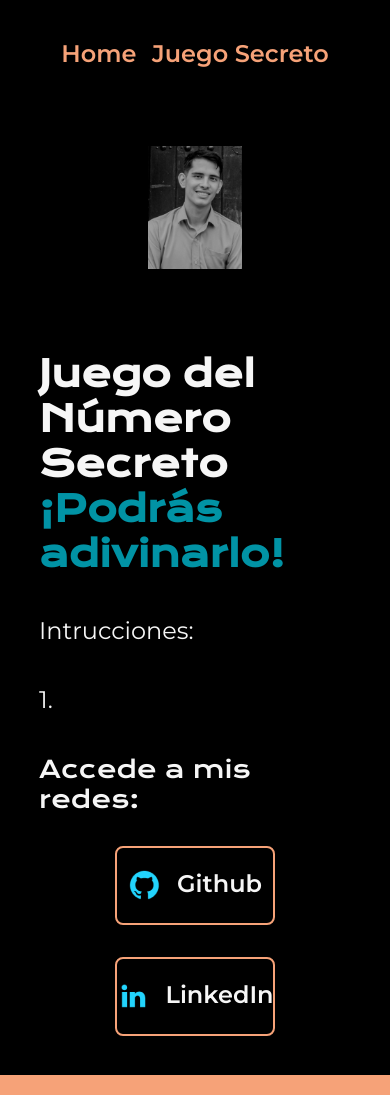
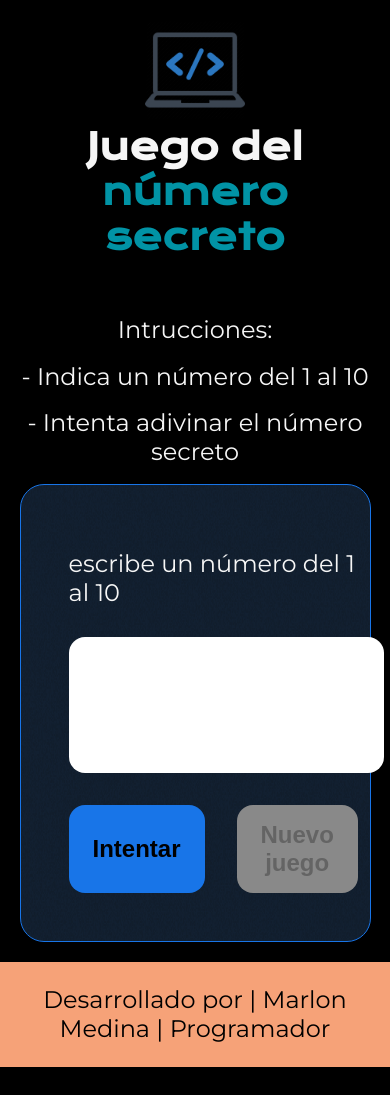
Before and after one commit to MStikMedina/juegoSecreto, a plain HTML site: page index.html in a window 390 px wide. Shown: the top 1095 px of the page. After the commit the page ends 1067 px from the top, so only its background shows below. Drawn offline with nearby package versions, Linux system fonts and the light colour scheme; files whose address does not match are found by name.

Commit message:
actualización diseño

```diff
--- a/app.js
+++ b/app.js
@@ -54,8 +54,7 @@ function generarNumeroSecreto() {
 }
 
 function condicionesIniciales() {
-    asignarTextoElemento('h1','Juego del número secreto!');
-    asignarTextoElemento('p',`Indica un número del 1 al ${numeroMaximo}`);
+    asignarTextoElemento('p',`escribe un número del 1 al ${numeroMaximo}`);
     numeroSecreto = generarNumeroSecreto();
     intentos = 1;
     console.log(numeroSecreto);
--- a/index.html
+++ b/index.html
@@ -1,42 +1,51 @@
 <!DOCTYPE html>
 <html lang="es-mx">
+
 <head>
     <meta charset="UTF-8">
     <meta name="viewport" content="width=device-width, initial-scale=1.0">
     <title>Portafolio</title>
-    <link rel="stylesheet" href="./styles/style-home.css">
+    <link rel="stylesheet" href="./styles/style.css">
 </head>
+
 <body>
     <header class="header">
-        <nav class="header__menu">
-            <a class="header__menu__link" href="index.html">Home</a>
-            <a class="header__menu__link" href="game.html">Juego Secreto</a>
-        </nav>
+        <div>
+            <a href="index.html">
+                <img class="logo" src="assets/logo.png" alt="logo">
+            </a>
+        </div>
+        <div>
+            <h1 class="presentacion__contenido__titulo">Juego del <strong class="destaque__de__titulo">número secreto</strong></h1>
+        </div>
     </header>
 
-    <main class="presentacion">
-        <section class="presentacion__contenido">
-            <h1 class="presentacion__contenido__titulo">
-                Juego del Número Secreto <strong class="destaqueDeTitulo">¡Podrás adivinarlo!</strong>
-            </h1>
-
-            <p class="presentacion__contenido__parrafo">
-                Intrucciones: </p>
-            <p class="presentacion__contenido__parrafo">1. </p>
-
-            <div class="presentacion__enlaces">
-                <h2 class="presentacion__enlaces__subtitulo">Accede a mis redes:</h2>
-                <a class="presentacion__enlaces__link" href="https://github.com/MStikMedina">
-                    <img src="./assets/github.png" alt="Logo de Github">Github</a>
-                <a class="presentacion__enlaces__link" href="https://www.linkedin.com/in/marlon-medina-programador/">
-                    <img src="./assets/linkedin.png" alt="Logo de LinkedIn">LinkedIn</a>
+    <main class="juego">
+        <div class="juego__explicacion">
+            <p1 class="presentacion__contenido__parrafo">Intrucciones:</p1>
+            <p2 class="presentacion__contenido__parrafo">- Indica un número del 1 al 10</p2>
+            <p3 class="presentacion__contenido__parrafo">- Intenta adivinar el número secreto</p3>
+        </div>
+        <div class="container">
+            <div class="container__contenido">
+                <div class="container__informaciones">
+                    <div class="container__texto">
+                        <p class="presentacion__contenido__parrafo"></p>
+                    </div>
+                    <input type="number" id="valorUsuario" min="1" max="10" class="container__input">
+                    <div class="container__botones">
+                        <button onclick="verificarIntento();" class="container__boton">Intentar</button>
+                        <button onclick="reiniciarJuego();" class="container__boton" id="reiniciar" disabled>Nuevo juego</button>
+                    </div>
+                </div>
             </div>
-        </section>
-        <img class="presentacion__imagen" src="./assets/Imagem.png" alt="Imagen de mí trabajando">
+        </div>
+        <script src="app.js"></script>
     </main>
 
     <footer class="footer">
         <p>Desarrollado por | Marlon Medina | Programador</p>
     </footer>
 </body>
+
 </html>
--- a/styles/style-home.css
+++ /dev/null
@@ -1,194 +0,0 @@
-@import url('https://fonts.googleapis.com/css2?family=Krona+One&family=Montserrat:ital,wght@0,100..900;1,100..900&display=swap');
-
-:root{
-    --colorNegro: #000000;
-    --colorBlanco: #f6f6f6;
-    --colorPastel: #F6A278;
-    --colorAzul: #0193A5;
-    --colorHoverBoton: #272727;
-
-    --fuenteKrona: "Krona One", sans-serif;
-    --fuenteMontserrat: "Montserrat", sans-serif;
-}
-
-*{
-    padding: 0;
-    margin: 0;
-}
-
-body{
-    background-color: var(--colorNegro);
-    color: var(--colorBlanco);
-    box-sizing: border-box;
-}
-
-.header{
-    padding: 2% 5% 2% 5%;
-}
-
-.header__menu{
-    display: flex;
-    gap: 5%;
-    justify-content: flex-end;
-}
-
-.header__menu__link{
-    font-size: 1.5rem;
-    font-family: var(--fuenteMontserrat);
-    color: var(--colorPastel);
-    font-weight: 600;
-    text-decoration: none;
-}
-
-.presentacion{
-    display: flex;
-    align-items: center;
-    margin: 5% 5%;
-    justify-content: space-between;
-    gap: 82px;
-}
-
-.presentacion__contenido{
-    width: 50%;
-    display: flex;
-    flex-direction: column;
-    gap: 40px;
-}
-
-.presentacion__contenido__titulo{
-    font-size: 2.25rem;
-    font-family: var(--fuenteKrona);
-}
-
-.destaqueDeTitulo{
-    color: var(--colorAzul);
-}
-
-.presentacion__contenido__parrafo{
-    font-size: 1.5rem;
-    font-family: var(--fuenteMontserrat);
-}
-
-.presentacion__enlaces{
-    display: flex;
-    justify-content: space-between;
-    flex-direction: column;
-    align-items: center;
-    gap: 32px;
-}
-
-.presentacion__enlaces__subtitulo{
-    font-size: 1.5rem;
-    font-family: var(--fuenteKrona);
-    font-weight: 400;
-}
-
-.presentacion__enlaces__link{
-    width: 50%;
-    font-size: 1.5rem;
-    font-family: var(--fuenteMontserrat);
-    text-align: center;
-    padding: 21.5px 0;
-    border-radius: 8px;
-    font-weight: 600;
-    text-decoration: none;
-    color: var(--colorBlanco);
-    border: 2px solid var(--colorPastel);
-    display: flex;
-    justify-content: center;
-    gap: 16px;
-}
-
-.presentacion__enlaces__link:hover{
-    background-color: var(--colorHoverBoton);
-}
-
-.footer{
-    background-color: var(--colorPastel);
-    padding: 23.64px;
-    color: var(--colorNegro);
-    text-align: center;
-    font-size: 1.5rem;
-    font-family: var(--fuenteMontserrat);
-    font-weight: 400;
-}
-
-.presentacion__imagen{
-    width: 30%;
-}
-
-.proyectos{
-    display: flex;
-    align-items: center;
-    flex-direction: column;
-    margin-top: 2%;
-    padding: 2%;
-    gap: 82px;
-}
-
-.proyectos__titulo{
-    font-size: 2.25rem;
-    font-family: var(--fuenteKrona);
-}
-
-.proyectos__parrafo{
-    font-size: 1.5rem;
-    font-family: var(--fuenteMontserrat);
-    text-align: center;
-}
-
-.proyectos__contenido{
-    display: flex;
-    flex-direction: row;
-    padding: 0 5% 0 5%;
-}
-
-.proyectos__enlaces__link{
-    width: 50%;
-    font-size: 150%;
-    font-family: var(--fuenteMontserrat);
-    text-align: center;
-    padding: 21.5px 0;
-    border-radius: 8px;
-    font-weight: 600;
-    text-decoration: none;
-    color: var(--colorBlanco);
-    border: 2px solid var(--colorPastel);
-    display: flex;
-    justify-content: center;
-    gap: 16px;
-    margin: 5%;
-}
-
-.proyectos__enlaces__link:hover{
-    background-color: var(--colorHoverBoton);
-}
-
-@media (max-width: 1200px){
-    .header{
-        padding: 10%;
-    }
-
-    .header__menu{
-        justify-content: center;
-    }
-
-    .presentacion{
-        flex-direction: column-reverse;
-        padding: 5%;
-    }
-
-    .presentacion__contenido{
-        width: auto;
-    }
-
-    .proyectos{
-        margin-top: 2%;
-    }
-
-    .proyectos__contenido{
-        padding: 5%;
-        flex-direction: column;
-        align-items: center;
-    }
-}
--- a/styles/style.css
+++ b/styles/style.css
@@ -1,51 +1,77 @@
-* {
-    box-sizing: border-box;
-    margin: 0;
-    padding: 0;
-    color: white;
+@import url('https://fonts.googleapis.com/css2?family=Krona+One&family=Montserrat:ital,wght@0,100..900;1,100..900&display=swap');
+
+:root{
+    --colorNegro: #000000;
+    --colorBlanco: #f6f6f6;
+    --colorPastel: #F6A278;
+    --colorAzul: #0193A5;
+    --colorHoverBoton: #272727;
+
+    --fuenteKrona: "Krona One", sans-serif;
+    --fuenteMontserrat: "Montserrat", sans-serif;
 }
 
-body {
-    background: linear-gradient(#1354A5 0%, #041832 33.33%, #041832 66.67%, #01080E 100%);
-    height: 100vh;
-    display: flex;
-    align-items: center;
-    justify-content: center;
+*{
+    padding: 0;
+    margin: 0;
 }
 
-
-body::before {
-    background-image: url("img/code.png");
-    background-repeat: no-repeat;
-    background-position: right;
-    content: "";
-    display: block;
-    position: absolute;
-    width: 100%;
-    height: 100%;
-    opacity: 0.4;
+body{
+    background-color: var(--colorNegro);
+    color: var(--colorBlanco);
+    box-sizing: border-box;
 }
 
-.container {
-    width: 1200px;
-    height: 600px;
+.header{
     display: flex;
-    align-items: center;
-    justify-content: space-between;
+    gap: 20%;
+    padding: 5%;
+}
+
+.logo{
+    width: 100px;
+    height: 100px;
+}
+
+.presentacion__contenido__titulo{
+    font-size: 2.25rem;
+    font-family: var(--fuenteKrona);
+    padding-bottom: 5%;
+}
+
+.destaque__de__titulo{
+    color: var(--colorAzul);
+}
+
+.juego{
+    padding: 5%;
+    display: flex;
+    flex-direction: row;
+}
+
+.juego__explicacion{
+    display: flex;
+    flex-direction: column;
+    width: 50%;
+}
+
+.presentacion__contenido__parrafo{
+    font-size: 1.5rem;
+    font-family: var(--fuenteMontserrat);
+    padding-bottom: 5%;
+}
+
+.container{
+    width: 50%;
+}
+
+.container__contenido{
+    display: flex;
     border-radius: 24px;
     border: 1px solid #1875E8;
     box-shadow: 4px 4px 20px 0px rgba(1, 8, 14, 0.15);
     background-image: url("img/Ruido.png");
     background-size: 100% 100%;
-    position: relative;
-}
-
-
-.container__contenido {
-    display: flex;
-    align-items: center;
-    position: absolute;
-    bottom: 0;
 }
 
 .container__informaciones {
@@ -77,7 +103,7 @@ body::before {
 }
 
 .container__input {
-    width: 100%;
+    width: 87%;
     height: 72px;
     border-radius: 16px;
     background-color: #FFF;
@@ -94,18 +120,42 @@ body::before {
     gap: 2em;
 }
 
-h1 {
-    font-family: 'Chakra Petch', sans-serif;
-    font-size: 72px;
-    padding-bottom: 3rem;
+.footer{
+    background-color: var(--colorPastel);
+    padding: 23.64px;
+    color: var(--colorNegro);
+    text-align: center;
+    font-size: 1.5rem;
+    font-family: var(--fuenteMontserrat);
+    font-weight: 400;
 }
 
-p,
-button {
-    font-family: 'Inter', sans-serif;
+@media (max-width: 1200px){
+    .header{
+        padding: 5%;
+        flex-direction: column;
+        align-items: center;
+    }
+
+    .juego{
+        align-items: center;
+        flex-direction: column;
+        padding: 5%;
+        width: 90%;
+    }
+
+    .juego__explicacion{
+        width: 100%;
+        align-items: center;
+        text-align: center;
+    }
+
+    .presentacion__contenido__titulo{
+        width: 100%;
+        text-align: center;
+    }
+
+    .container{
+        width: 100%;
+    }
 }
-
-.texto__parrafo {
-    font-size: 32px;
-    font-weight: 400;
-}
```
Also changed, not shown: game.html (deleted, +0 -40 lines), assets/atras.png (added), assets/candado.png (added), assets/logo.png (added).
